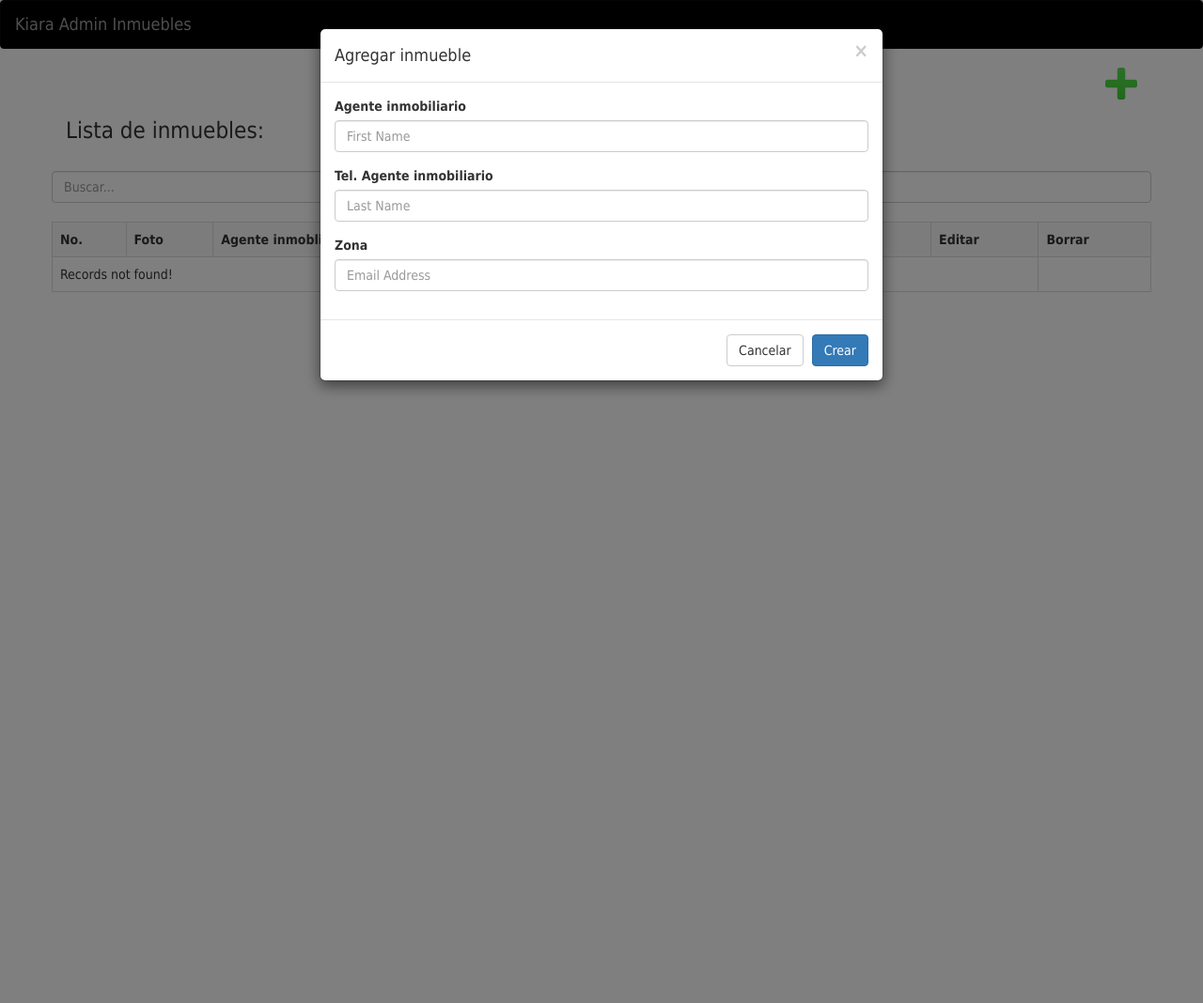
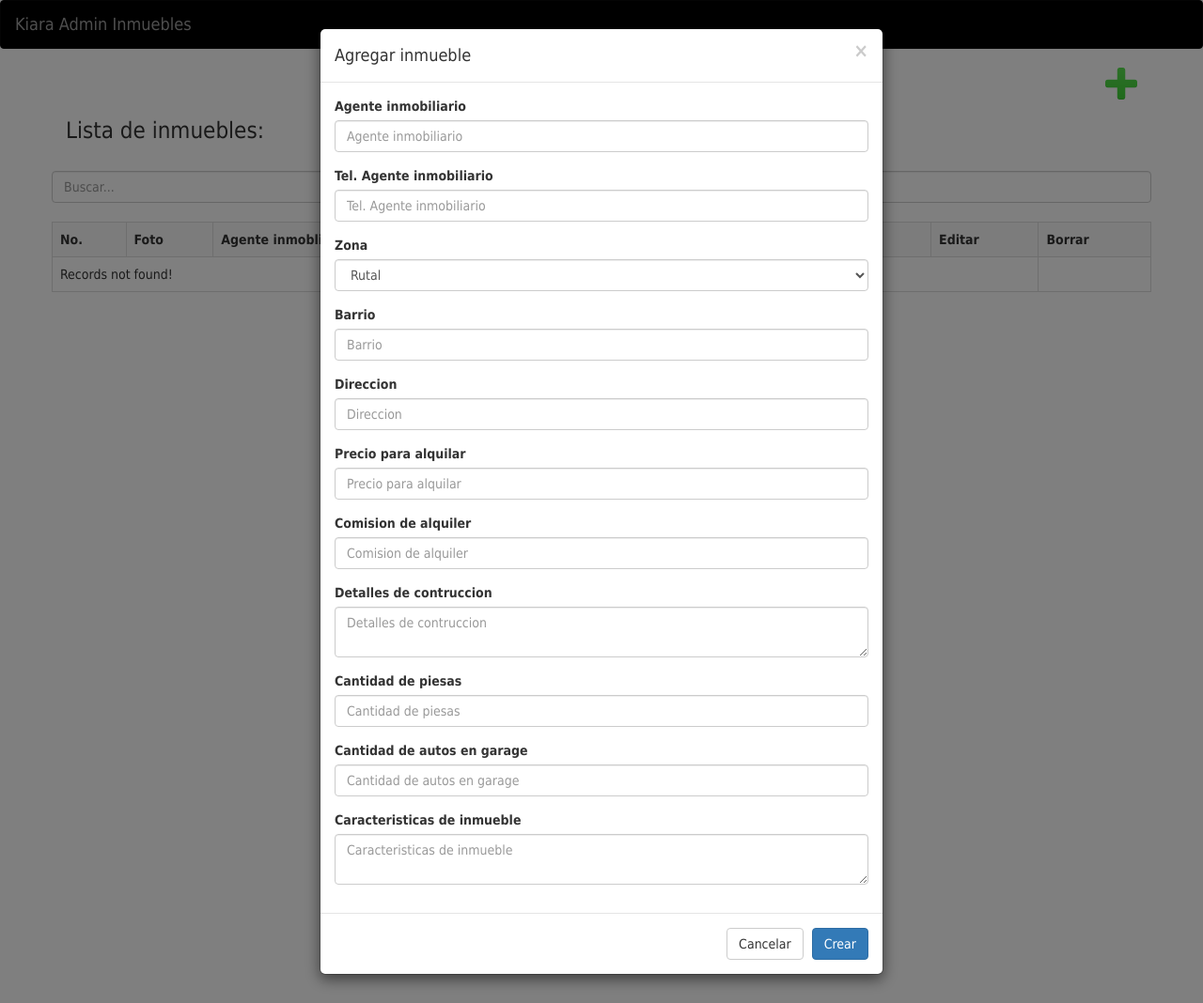
Before and after one commit to sergiosaac/gvl-inmuebles, a PHP site: page / in a window 1280 px wide, after a click that opens the changed part. Shown: the whole page at 94% size. Run offline with PHP 8.4, Linux system fonts and the light colour scheme; data that the repository does not hold is empty.

Commit message:
agregando campos

```diff
--- a/index.php
+++ b/index.php
@@ -64,18 +64,63 @@
 
                 <div class="form-group">
                     <label for="first_name">Agente inmobiliario</label>
-                    <input type="text" id="agente_inmobiliario" placeholder="First Name" class="form-control"/>
+                    <input type="text" id="agente_inmobiliario" placeholder="Agente inmobiliario" class="form-control"/>
                 </div>
 
                 <div class="form-group">
                     <label for="last_name">Tel. Agente inmobiliario</label>
-                    <input type="text" id="tel_agente_inmobiliario" placeholder="Last Name" class="form-control"/>
+                    <input type="text" id="tel_agente_inmobiliario" placeholder="Tel. Agente inmobiliario" class="form-control"/>
                 </div>
 
                 <div class="form-group">
                     <label for="email">Zona</label>
-                    <input type="text" id="zona" placeholder="Email Address" class="form-control"/>
+
+                    <select id="zona" class="form-control" id="sel1">
+                        <option value="Rutal">Rutal</option>
+                        <option value="Urbana">Urbana</option>
+                    </select>
                 </div>
+
+                <div class="form-group">
+                    <label for="last_name">Barrio</label>
+                    <input type="text" id="barrio" placeholder="Barrio" class="form-control"/>
+                </div>
+
+                <div class="form-group">
+                    <label for="last_name">Direccion</label>
+                    <input type="text" id="direccion" placeholder="Direccion" class="form-control"/>
+                </div>
+
+                <div class="form-group">
+                    <label for="last_name">Precio para alquilar</label>
+                    <input type="text" id="precio_para_alquilar" placeholder="Precio para alquilar" class="form-control"/>
+                </div>
+
+                <div class="form-group">
+                    <label for="last_name">Comision de alquiler</label>
+                    <input type="text" id="comision_de_alquiler" placeholder="Comision de alquiler" class="form-control"/>
+                </div>
+
+                <div class="form-group">
+                    <label for="last_name">Detalles de contruccion</label>
+                    <textarea class="form-control" id="detalles_de_contruccion" placeholder="Detalles de contruccion"></textarea>
+                </div>
+
+                <div class="form-group">
+                    <label for="last_name">Cantidad de piesas</label>
+                    <input type="text" id="cantidad_de_piesas" placeholder="Cantidad de piesas" class="form-control"/>
+                </div>
+
+                <div class="form-group">
+                    <label for="last_name">Cantidad de autos en garage</label>
+                    <input type="text" id="cantidad_de_autos_en_garage" placeholder="Cantidad de autos en garage" class="form-control"/>
+                </div>
+
+                <div class="form-group">
+                    <label for="last_name">Caracteristicas de inmueble</label>
+                    <textarea class="form-control" id="caracteristicas_de_inmueble" placeholder="Caracteristicas de inmueble"></textarea>
+                </div>
+
 
             </div>
             <div class="modal-footer">
@@ -108,8 +153,12 @@
                 </div>
 
                 <div class="form-group">
-                    <label for="update_email">Zona</label>
-                    <input type="text" id="update_zona" placeholder="Email Address" class="form-control"/>
+                    <label for="email">Zona</label>
+
+                    <select id="update_zona" class="form-control" id="sel1">
+                        <option value="Rutal">Rutal</option>
+                        <option value="Urbana">Urbana</option>
+                    </select>
                 </div>
 
             </div>
--- a/js/script.js
+++ b/js/script.js
@@ -4,12 +4,29 @@ function addRecord() {
     var agente_inmobiliario = $("#agente_inmobiliario").val();
     var tel_agente_inmobiliario = $("#tel_agente_inmobiliario").val();
     var zona = $("#zona").val();
+    var barrio = $("#barrio").val();
+    var direccion = $("#direccion").val();
+    var precio_para_alquilar = $("#precio_para_alquilar").val();
+    var comision_de_alquiler = $("#comision_de_alquiler").val();
+    var detalles_de_contruccion = $("#detalles_de_contruccion").val();
+    var cantidad_de_piesas = $("#cantidad_de_piesas").val();
+    var cantidad_de_autos_en_garage = $("#cantidad_de_autos_en_garage").val();
+    var caracteristicas_de_inmueble = $("#caracteristicas_de_inmueble").val();
 
     // Add record
     $.post("ajax/addRecord.php", {
         agente_inmobiliario: agente_inmobiliario,
         tel_agente_inmobiliario: tel_agente_inmobiliario,
-        zona: zona
+        zona: zona,
+        barrio: barrio,
+        direccion: direccion,
+        precio_para_alquilar: precio_para_alquilar,
+        comision_de_alquiler: comision_de_alquiler,
+        detalles_de_contruccion: detalles_de_contruccion,
+        cantidad_de_piesas: cantidad_de_piesas,
+        cantidad_de_autos_en_garage: cantidad_de_autos_en_garage,
+        caracteristicas_de_inmueble: caracteristicas_de_inmueble
+
     }, function (data, status) {
         // close the popup
         $("#add_new_record_modal").modal("hide");
@@ -21,6 +38,14 @@ function addRecord() {
         $("#agente_inmobiliario").val("");
         $("#tel_agente_inmobiliario").val("");
         $("#zona").val("");
+        $("#barrio").val();
+        $("#direccion").val("");
+        $("#precio_para_alquilar").val("");
+        $("#comision_de_alquiler").val("");
+        $("#detalles_de_contruccion").val("");
+        $("#cantidad_de_piesas").val("");
+        $("#cantidad_de_autos_en_garage").val("");
+        $("#caracteristicas_de_inmueble").val("");
     });
 }
 
```
Also changed, not shown: ajax/addRecord.php (+8 -0 lines).
